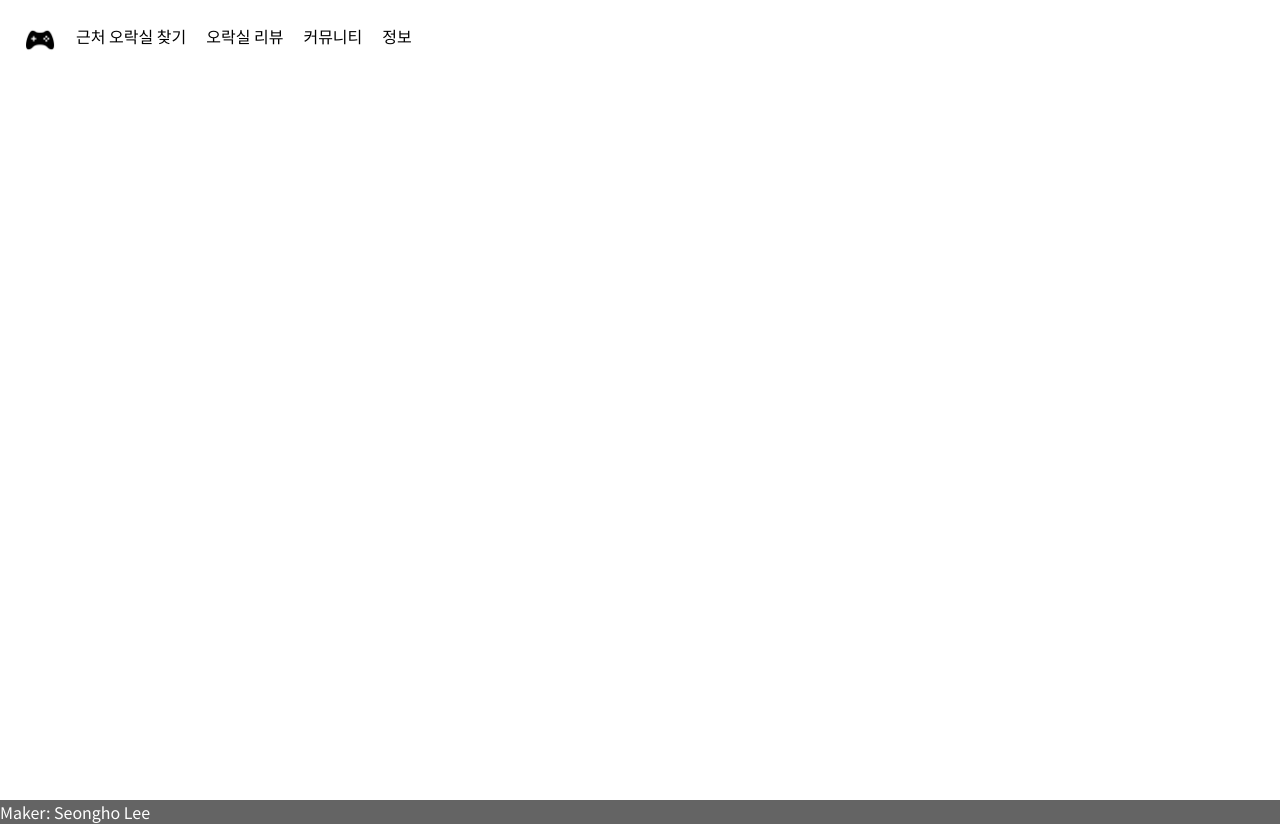
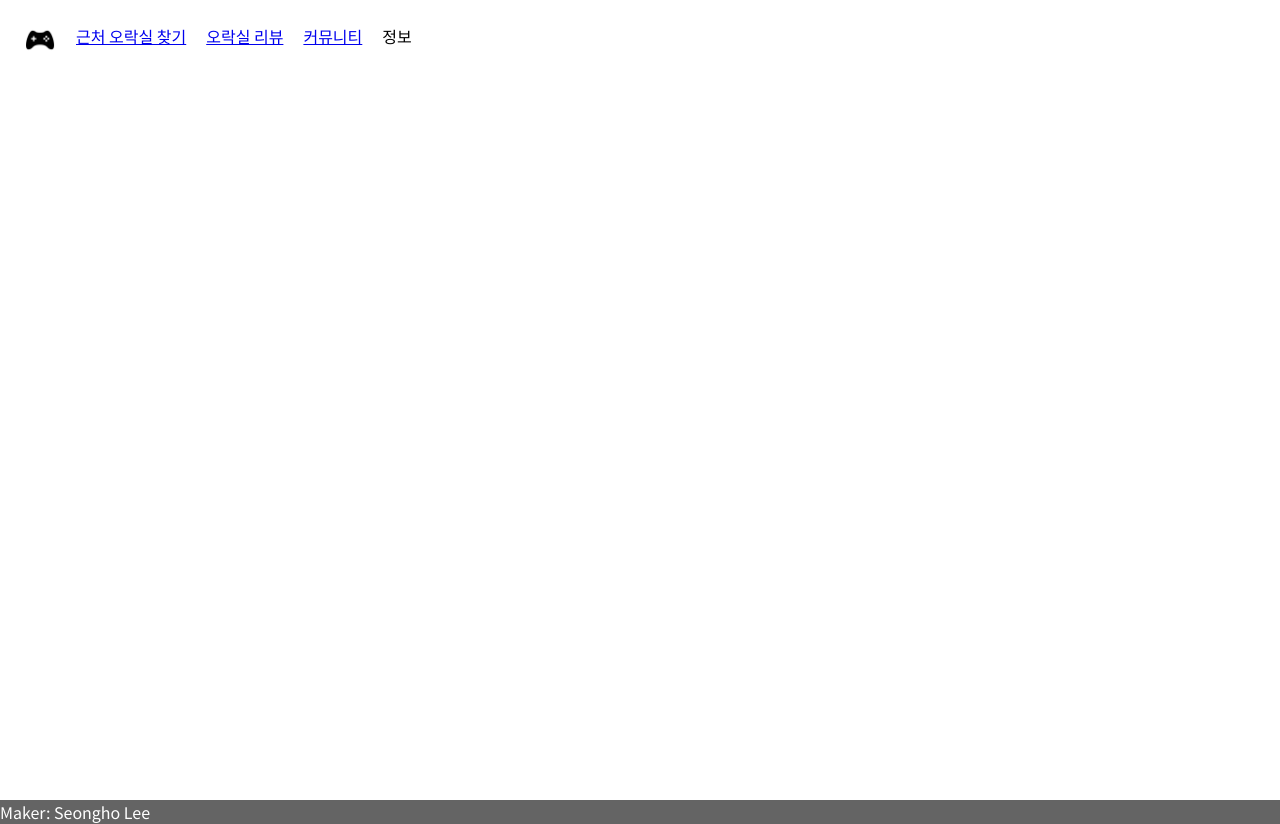
Before and after one commit to shythm/project-near-noah, a plain HTML site: page static/index.html in a window 1280 px wide. Drawn offline with Linux system fonts and the light colour scheme.

Commit message:
html separate
but it doesn't work.

```diff
--- /dev/null
+++ b/static/includeHTML.js
@@ -0,0 +1,29 @@
+// ref: https://www.w3schools.com/howto/howto_html_include.asp
+
+function includeHTML() {
+    var z, i, elmnt, file, xhttp;
+    /* Loop through a collection of all HTML elements: */
+    z = document.getElementsByTagName("*");
+    for (i = 0; i < z.length; i++) {
+      elmnt = z[i];
+      /*search for elements with a certain atrribute:*/
+      file = elmnt.getAttribute("include-html");
+      if (file) {
+        /* Make an HTTP request using the attribute value as the file name: */
+        xhttp = new XMLHttpRequest();
+        xhttp.onreadystatechange = function() {
+          if (this.readyState == 4) {
+            if (this.status == 200) {elmnt.innerHTML = this.responseText;}
+            if (this.status == 404) {elmnt.innerHTML = "Page not found.";}
+            /* Remove the attribute, and call this function once more: */
+            elmnt.removeAttribute("include-html");
+            includeHTML();
+          }
+        }
+        xhttp.open("GET", file, true);
+        xhttp.send();
+        /* Exit the function: */
+        return;
+      }
+    }
+  }
--- a/static/index.html
+++ b/static/index.html
@@ -17,20 +17,11 @@
     </style>
 
     <title>Hello</title>
-
+    <script src="includeHTML.js"></script>
 </head>
 
 <body style="margin: 0px">
-    <div class="top-bar">
-        <img src="img/logo.png" style="width: 32px; height: 32px">
-
-        <div class="top-bar-container">
-            <div class="top-bar-item">근처 오락실 찾기</div>
-            <div class="top-bar-item">오락실 리뷰</div>
-            <div class="top-bar-item">커뮤니티</div>
-            <div class="top-bar-item">정보</div>
-        </div>
-    </div>
+    <div include-html="top-bar.html"></div>
 
     <div class="body-background">
 
@@ -39,6 +30,10 @@
     <div class="bottom-bar">
         Maker: Seongho Lee
     </div>
+
+    <script>
+        includeHTML();
+    </script>
 </body>
 
 </html>
--- /dev/null
+++ b/static/top-bar.html
@@ -0,0 +1,12 @@
+
+
+<div class="top-bar">
+    <img src="img/logo.png" style="width: 32px; height: 32px">
+
+    <nav class="top-bar-container">
+        <a class="top-bar-item" id="test" href="find.html">근처 오락실 찾기</a>
+        <a class="top-bar-item" href="review.html">오락실 리뷰</a>
+        <a class="top-bar-item" href="commnunity.html">커뮤니티</a>
+        <a class="top-bar-item">정보</a>
+    </nav>
+</div>
```
Also changed, not shown: static/main.js (added, +8 -0 lines), static/commnunity.html (added), static/find.html (added), static/review.html (added).
